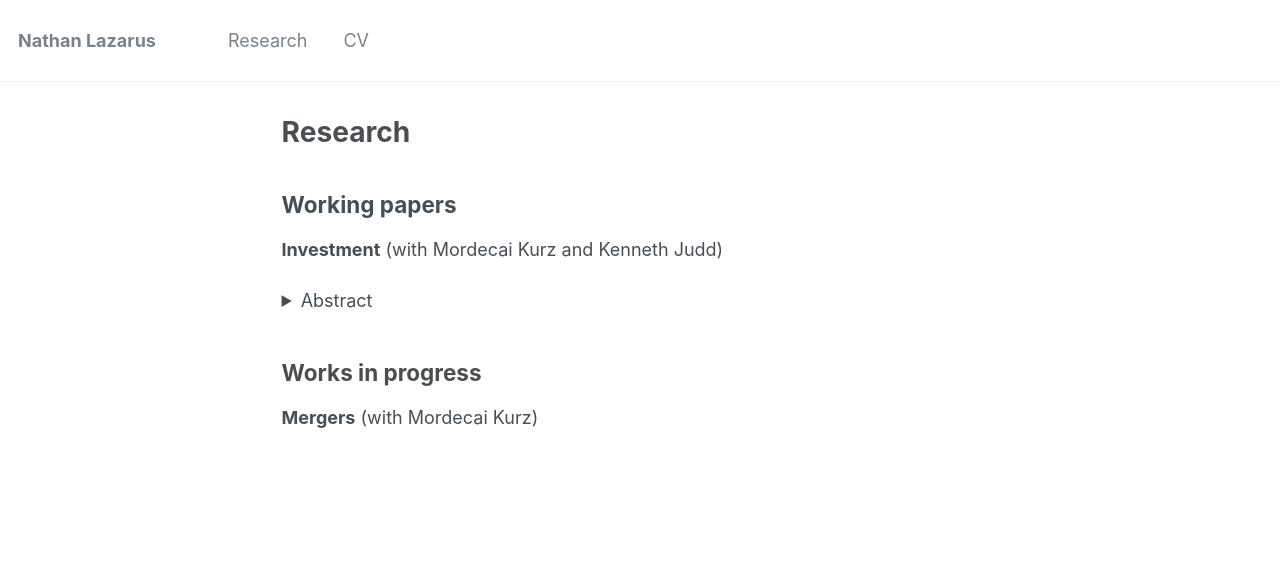
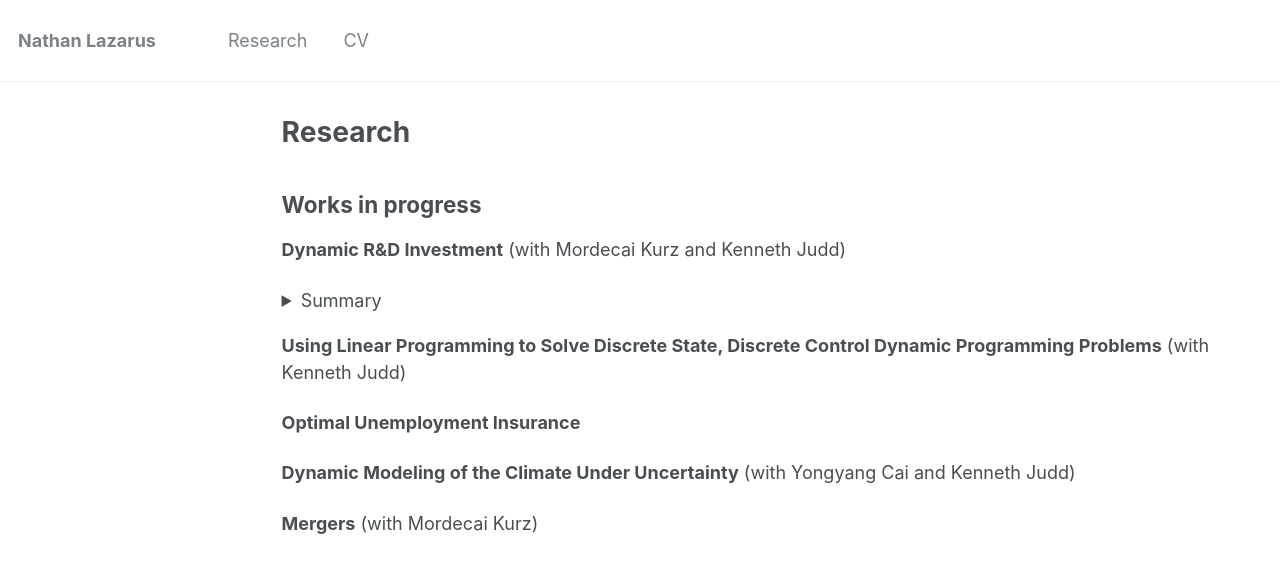
Before and after one commit to NathanLazarus/nathanlazarus.github.io, a Jekyll site: the page built from _pages/research.md, in a window 1280 px wide. Shown: the top 573 px of the page. Built offline with Jekyll 4.4.1, drawn with Linux system fonts in a browser that asks for light colours.

Commit message:
Elaborating

```diff
--- a/_pages/research.md
+++ b/_pages/research.md
@@ -5,15 +5,22 @@ permalink: /research/
 author_profile: true
 ---
 
-## Working papers
+<!-- ## Working papers -->
 
-**Investment** (with Mordecai Kurz and Kenneth Judd)
-  <details>
-  <summary>Abstract</summary>
-We study a dynamic investment game <br/>
-</details>
 
 
 ## Works in progress
 
-  **Mergers** (with Mordecai Kurz)  <br/>
+**Dynamic R&D Investment** (with Mordecai Kurz and Kenneth Judd)
+  <details>
+  <summary>Summary</summary>
+We study a dynamic investment game in which firms are differentiated by their R&D stocks and therefore productivities. When investing in R&D, firms face "success-breeds-success" probabilities, where accumulated successes improve their subsequent investment productivity. <br/>
+</details>
+
+**Using Linear Programming to Solve Discrete State, Discrete Control Dynamic Programming Problems** (with Kenneth Judd)
+
+**Optimal Unemployment Insurance**
+
+**Dynamic Modeling of the Climate Under Uncertainty** (with Yongyang Cai and Kenneth Judd)
+
+**Mergers** (with Mordecai Kurz)
```
Also changed, not shown: _pages/index.md (+1 -4 lines), 1 other file.
